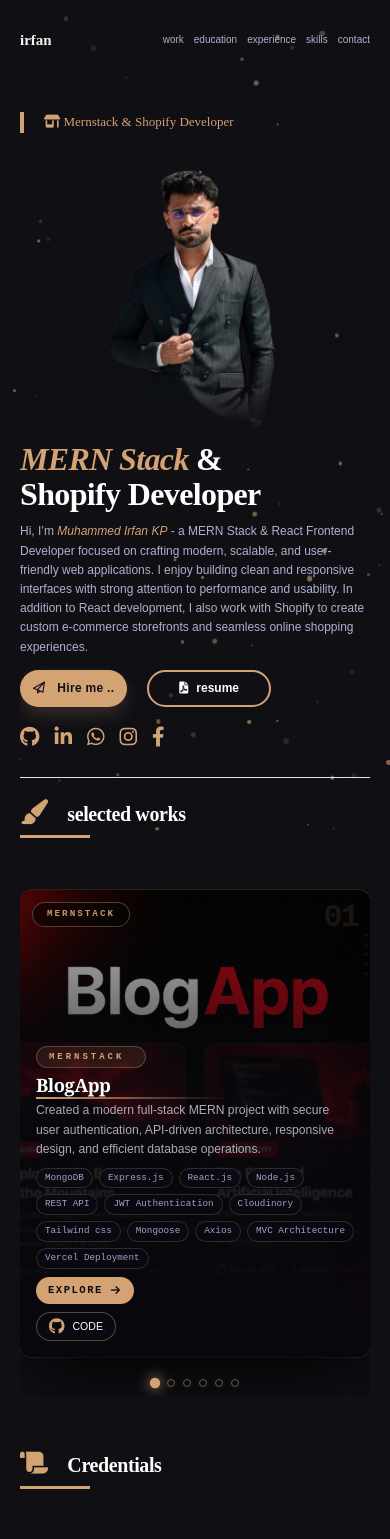
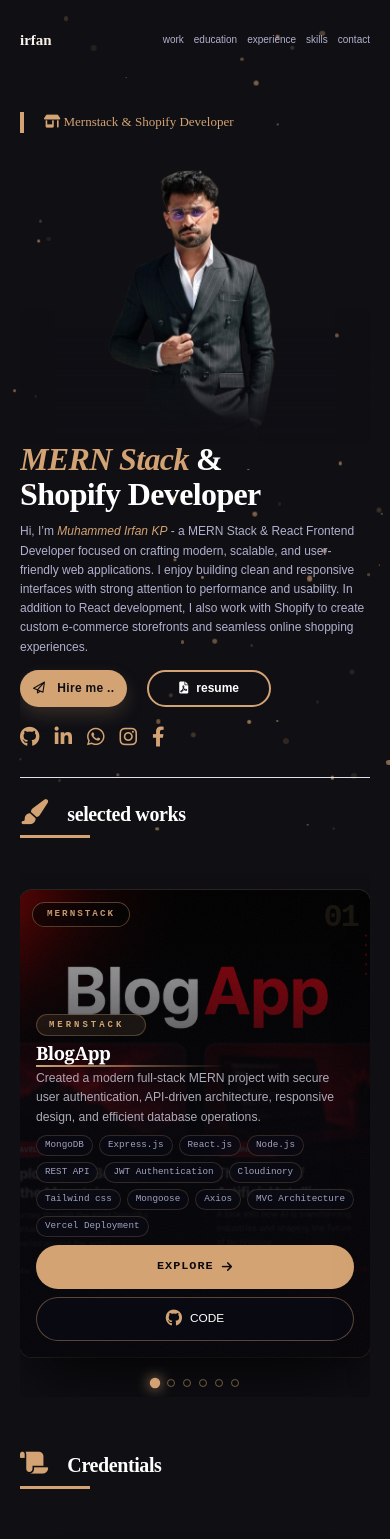
Before and after one commit to irffann-git/portfolio, a React (Vite) app: page / in a window 390 px wide. Shown: the top 1539 px of the page. Built offline with nearby package versions, Linux system fonts and the light colour scheme.

Commit message:
commentddddsdd

```diff
--- a/src/components/WorkCarousel.css
+++ b/src/components/WorkCarousel.css
@@ -323,13 +323,16 @@
 .btn-luxe {
   display: inline-flex;
   align-items: center;
+  justify-content: center;
   gap: 8px;
   background: var(--accent-gold, #d4a373);
   color: #0a0a0f;
-  padding: clamp(6px, 1.5vw, 9px) clamp(14px, 3vw, 22px);
+  /* min 44px tap height on all devices */
+  min-height: 44px;
+  padding: 10px 24px;
   border-radius: 40px;
   text-decoration: none;
-  font-size: clamp(0.68rem, 1.6vw, 0.8rem);
+  font-size: 0.82rem;
   font-weight: 700;
   letter-spacing: 1.5px;
   text-transform: uppercase;
@@ -338,6 +341,9 @@
   white-space: nowrap;
   position: relative;
   overflow: hidden;
+  /* removes any default button/a tap highlight on mobile */
+  -webkit-tap-highlight-color: transparent;
+  touch-action: manipulation;
 }
 
 .btn-luxe:hover {
@@ -346,26 +352,36 @@
   background: #e8b980;
 }
 
+.btn-luxe:active {
+  transform: scale(0.97);
+  box-shadow: none;
+}
+
 .btn-gh-luxe {
   display: inline-flex;
   align-items: center;
+  justify-content: center;
   gap: 8px;
   background: rgba(10, 10, 20, 0.8);
   backdrop-filter: blur(6px);
   -webkit-backdrop-filter: blur(6px);
   color: #fff;
-  padding: clamp(6px, 1.5vw, 9px) clamp(12px, 2.5vw, 18px);
+  /* min 44px tap height on all devices */
+  min-height: 44px;
+  padding: 10px 20px;
   border-radius: 40px;
   text-decoration: none;
-  font-size: clamp(0.68rem, 1.6vw, 0.8rem);
+  font-size: 0.82rem;
   font-weight: 500;
   border: 1px solid rgba(212, 163, 115, 0.4);
   transition: all 0.25s ease;
   white-space: nowrap;
+  -webkit-tap-highlight-color: transparent;
+  touch-action: manipulation;
 }
 
 .btn-gh-luxe i {
-  font-size: 1rem;
+  font-size: 1.05rem;
   color: var(--accent-gold, #d4a373);
   transition: color 0.2s;
 }
@@ -376,15 +392,21 @@
   transform: translateY(-2px);
 }
 
+.btn-gh-luxe:active {
+  transform: scale(0.97);
+}
+
 .password-luxe {
   display: inline-flex;
   align-items: center;
   gap: 6px;
   background: rgba(212, 163, 115, 0.08);
   color: var(--accent-gold, #d4a373);
-  padding: 5px 14px;
+  /* min 44px tap height */
+  min-height: 44px;
+  padding: 10px 16px;
   border-radius: 30px;
-  font-size: clamp(0.6rem, 1.4vw, 0.7rem);
+  font-size: 0.72rem;
   font-family: monospace;
   border: 1px dashed rgba(212, 163, 115, 0.4);
   white-space: nowrap;
@@ -483,7 +505,7 @@
     border-radius: 16px;
   }
 
-  /* Always visible on mobile */
+  /* Always visible on mobile — no hover needed */
   .luxe-desc { max-height: 120px; opacity: 1; transform: translateY(0); }
   .luxe-tech { opacity: 1; transform: translateY(0); }
   .luxe-actions { opacity: 1; transform: translateY(0); }
@@ -492,10 +514,39 @@
     background: linear-gradient(
       to top,
       rgba(5, 5, 10, 0.98) 0%,
-      rgba(5, 5, 10, 0.8) 50%,
+      rgba(5, 5, 10, 0.82) 52%,
       rgba(5, 5, 10, 0.3) 80%,
       transparent 100%
     );
+  }
+
+  /* Buttons — solid 44px tap targets, row layout, readable font */
+  .luxe-actions {
+    flex-direction: row;
+    flex-wrap: wrap;
+    align-items: center;
+    gap: 10px;
+  }
+
+  .btn-luxe {
+    min-height: 44px;
+    padding: 10px 22px;
+    font-size: 0.78rem;
+    letter-spacing: 1.2px;
+    width: fit-content;
+  }
+
+  .btn-gh-luxe {
+    min-height: 44px;
+    padding: 10px 18px;
+    font-size: 0.78rem;
+    width: fit-content;
+  }
+
+  .password-luxe {
+    min-height: 44px;
+    padding: 10px 16px;
+    font-size: 0.7rem;
   }
 
   .luxe-card:hover .luxe-image img { transform: none; }
@@ -509,10 +560,38 @@
   .luxe-title { font-size: 1.3rem; }
   .luxe-desc { font-size: 0.8rem; max-height: 80px; }
   .luxe-tech span { font-size: 0.62rem; padding: 2px 9px; }
-  .luxe-actions { flex-direction: column; align-items: flex-start; gap: 8px; }
-  .btn-luxe, .btn-gh-luxe { font-size: 0.7rem; padding: 6px 14px; width: fit-content; }
-  .password-luxe { font-size: 0.62rem; }
   .luxe-index { font-size: 2rem; }
+
+  /* Buttons — row wraps naturally if no space, each still 44px tall */
+  .luxe-actions {
+    flex-direction: row;
+    flex-wrap: wrap;
+    align-items: center;
+    gap: 8px;
+  }
+
+  .btn-luxe {
+    min-height: 44px;
+    padding: 10px 18px;
+    font-size: 0.74rem;
+    letter-spacing: 1px;
+    width: fit-content;
+    flex-shrink: 0;
+  }
+
+  .btn-gh-luxe {
+    min-height: 44px;
+    padding: 10px 16px;
+    font-size: 0.74rem;
+    width: fit-content;
+    flex-shrink: 0;
+  }
+
+  .password-luxe {
+    min-height: 44px;
+    padding: 10px 14px;
+    font-size: 0.68rem;
+  }
 }
 
 @media (max-width: 400px) {
@@ -520,14 +599,70 @@
   .luxe-title { font-size: 1.15rem; }
   .luxe-desc { font-size: 0.76rem; max-height: 72px; }
   .luxe-tech span { font-size: 0.58rem; padding: 2px 8px; }
-  .btn-luxe, .btn-gh-luxe { font-size: 0.66rem; padding: 5px 12px; }
+
+  /* Stack vertically on very small phones — each button full readable width */
+  .luxe-actions {
+    flex-direction: column;
+    align-items: stretch;
+    gap: 8px;
+  }
+
+  .btn-luxe {
+    min-height: 44px;
+    padding: 10px 18px;
+    font-size: 0.74rem;
+    width: 100%;
+    justify-content: center;
+  }
+
+  .btn-gh-luxe {
+    min-height: 44px;
+    padding: 10px 18px;
+    font-size: 0.74rem;
+    width: 100%;
+    justify-content: center;
+  }
+
+  .password-luxe {
+    min-height: 44px;
+    padding: 10px 14px;
+    font-size: 0.68rem;
+    justify-content: center;
+  }
 }
 
 @media (max-width: 340px) {
   .luxe-title { font-size: 1.05rem; }
   .luxe-desc { display: none; }
   .luxe-tech { display: none; }
-  .btn-luxe, .btn-gh-luxe { font-size: 0.62rem; padding: 5px 10px; }
+
+  .luxe-actions {
+    flex-direction: column;
+    align-items: stretch;
+    gap: 6px;
+  }
+
+  .btn-luxe {
+    min-height: 44px;
+    padding: 10px 14px;
+    font-size: 0.7rem;
+    width: 100%;
+    justify-content: center;
+  }
+
+  .btn-gh-luxe {
+    min-height: 44px;
+    padding: 10px 14px;
+    font-size: 0.7rem;
+    width: 100%;
+    justify-content: center;
+  }
+
+  .password-luxe {
+    min-height: 44px;
+    font-size: 0.66rem;
+    justify-content: center;
+  }
 }
 
 /* Disable 3D tilt on touch devices */
@@ -542,9 +677,28 @@
     background: linear-gradient(
       to top,
       rgba(5, 5, 10, 0.98) 0%,
-      rgba(5, 5, 10, 0.8) 50%,
+      rgba(5, 5, 10, 0.82) 52%,
       rgba(5, 5, 10, 0.3) 80%,
       transparent 100%
     );
   }
+
+  /* Guarantee 44px tap targets on every touch screen */
+  .btn-luxe,
+  .btn-gh-luxe,
+  .password-luxe {
+    min-height: 44px;
+  }
+
+  /* Active press feedback instead of hover */
+  .btn-luxe:active {
+    transform: scale(0.96);
+    box-shadow: none;
+    background: #c89060;
+  }
+
+  .btn-gh-luxe:active {
+    transform: scale(0.96);
+    background: rgba(212, 163, 115, 0.2);
+  }
 }
```
